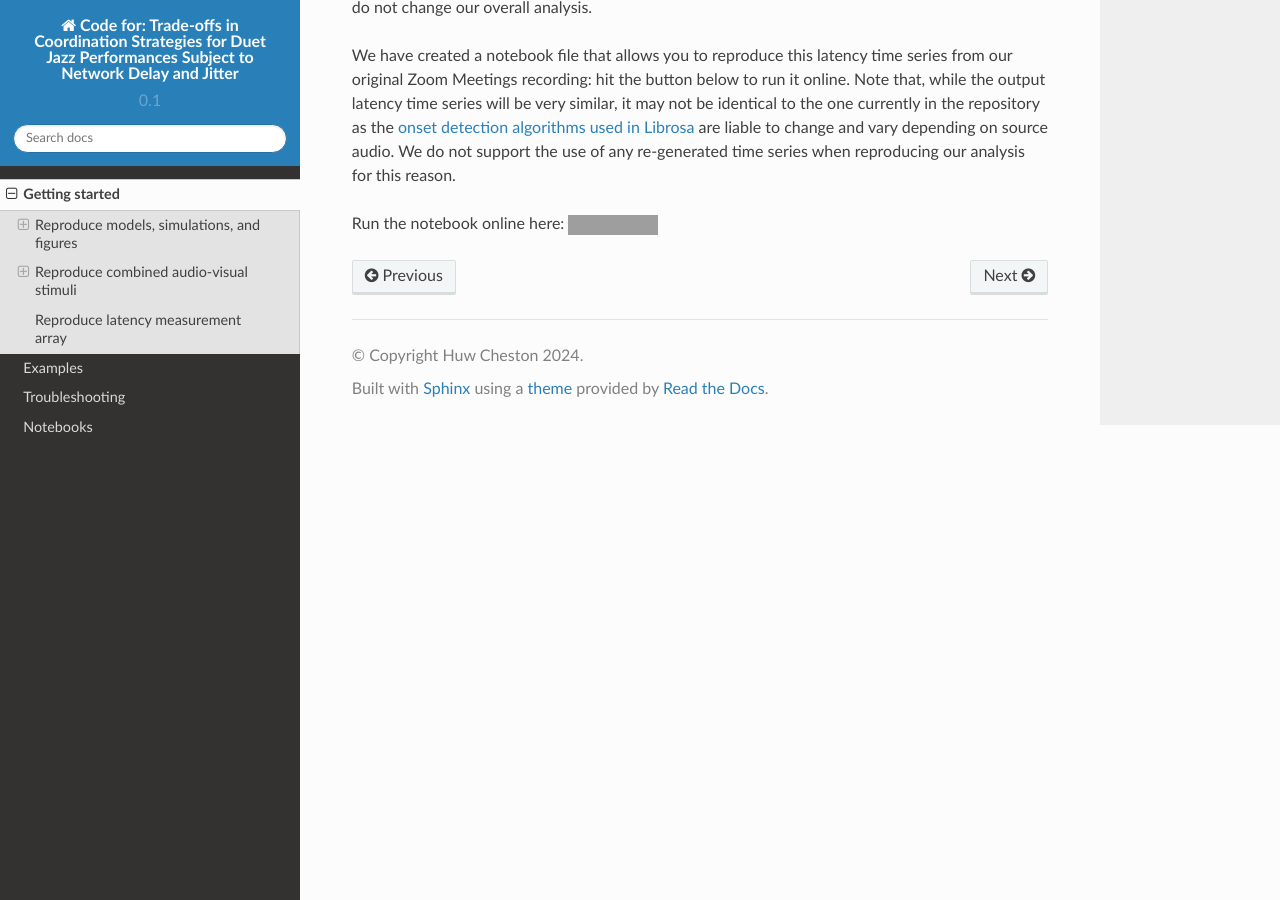
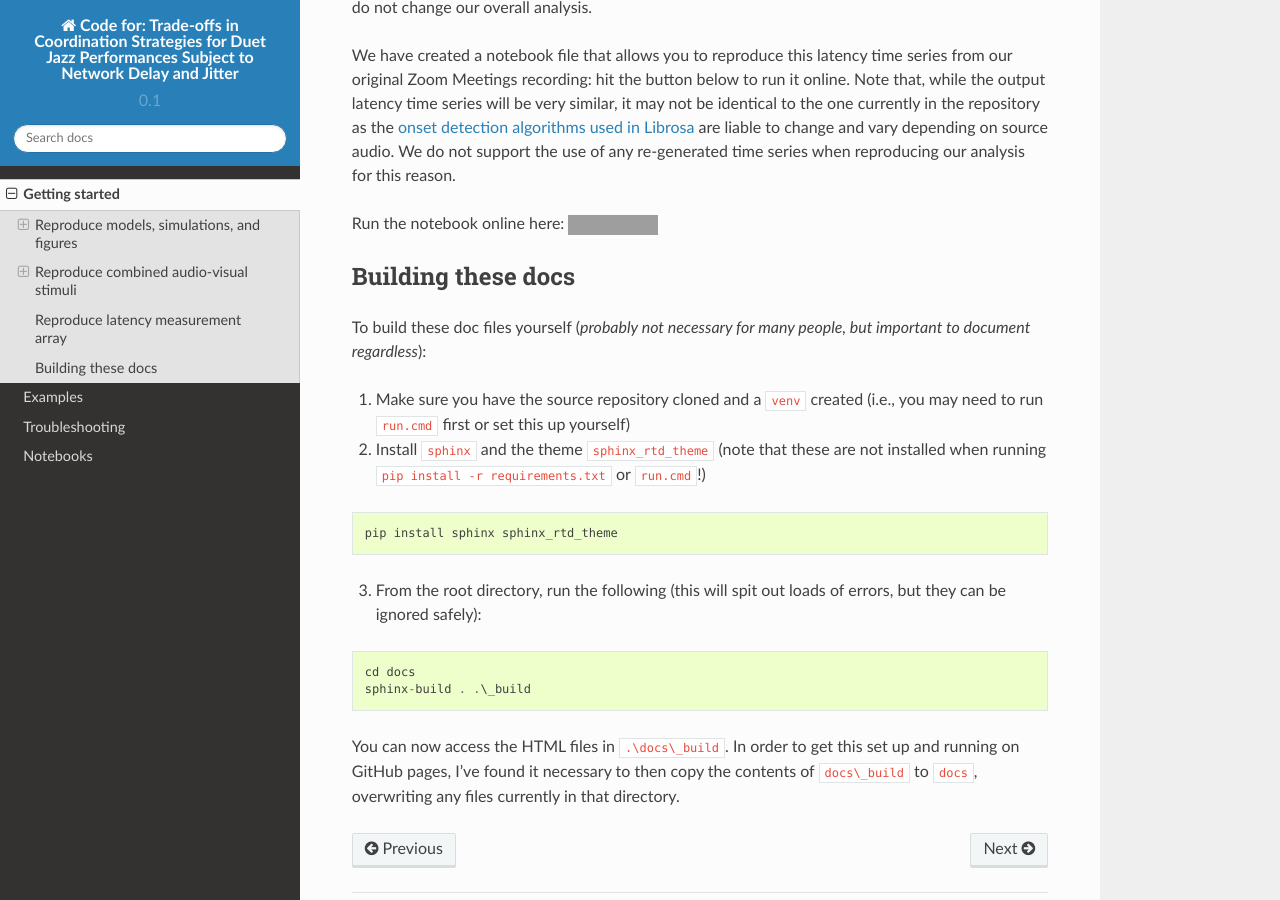
Before and after one commit to HuwCheston/Jazz-Jitter-Analysis, a Sphinx documentation site: the page built from docs/getting-started.md, in a window 1280 px wide and 900 px high, scrolled down 4380 px. Built offline with Sphinx 7.4.7 and the Read the Docs theme 2.0.0, drawn with Linux system fonts in a browser that asks for light colours; grey boxes are pictures that could not be loaded.

Commit message:
Updated docs again

````diff
--- a/docs/getting-started.md
+++ b/docs/getting-started.md
@@ -156,3 +156,23 @@ We have created a notebook file that allows you to reproduce this latency time s
 Run the notebook online here: <a target="_blank" href="https://colab.research.google.com/github/HuwCheston/Jazz-Jitter-Analysis/blob/main/notebooks/0.1-cheston-jitter-measurement.ipynb">
   <img src="https://colab.research.google.com/assets/colab-badge.svg" alt="Open In Colab"/>
 </a>
+
+## Building these docs
+To build these doc files yourself (*probably not necessary for many people, but important to document regardless*):
+
+1. Make sure you have the source repository cloned and a `venv` created (i.e., you may need to run `run.cmd` first or set this up yourself)
+
+
+2. Install `sphinx` and the theme `sphinx_rtd_theme` (note that these are not installed when running `pip install -r requirements.txt` or `run.cmd`!)
+```
+pip install sphinx sphinx_rtd_theme
+```
+
+
+3. From the root directory, run the following (this will spit out loads of errors, but they can be ignored safely):
+```
+cd docs
+sphinx-build . .\_build
+```
+
+You can now access the HTML files in `.\docs\_build`. In order to get this set up and running on GitHub pages, I've found it necessary to then copy the contents of `docs\_build` to `docs`, overwriting any files currently in that directory.
--- a/docs/index.rst
+++ b/docs/index.rst
@@ -3,14 +3,15 @@
    You can adapt this file completely to your liking, but it should at least
    contain the root `toctree` directive.
 
-Code for: Trade-offs in Coordination Strategies for Networked Jazz Performances
+Code for: Trade-offs in Coordination Strategies for Duet Jazz Performances Subject to Network Delay and Jitter
 ============================================================================================
 
 .. image:: https://user-images.githubusercontent.com/97224401/231712093-133cafa0-dffe-4a23-945d-5249c4385bab.gif
    :alt: StreamPlayer
    :align: center
 
-This repository is associated with the paper `Trade-offs in Coordination Strategies for Networked Jazz Performances` and includes scripts for reproducing the analysis, data, and figures contained in this paper. The corresponding dataset, comprising audio and video recordings of 130 individual jazz duo performances, biometric data, and subjective evaluations and comments from both the musicians and listeners recruited in a separate perceptual study, is `freely accessible on Zenodo <https://doi.org/10.5281/zenodo.7773824>`_.
+
+This repository is associated with the paper `Trade-offs in Coordination Strategies for Duet Jazz Performances Subject to Network Delay and Jitter` and includes scripts for reproducing the analysis, models, computer simulations, audio-visual stimuli, and figures contained in this paper. The corresponding dataset, comprising audio and video recordings of 130 individual jazz duo performances, biometric data, and subjective evaluations and comments from both the musicians and listeners recruited in a separate perceptual study, is `freely accessible on Zenodo <https://doi.org/10.5281/zenodo.7773824>`_. The preprint is `available on PsyArXiv <https://doi.org/10.31234/osf.io/z8c7w>`_.
 
 Quick start
 -----------
````
Also changed, not shown: 1 other file.
